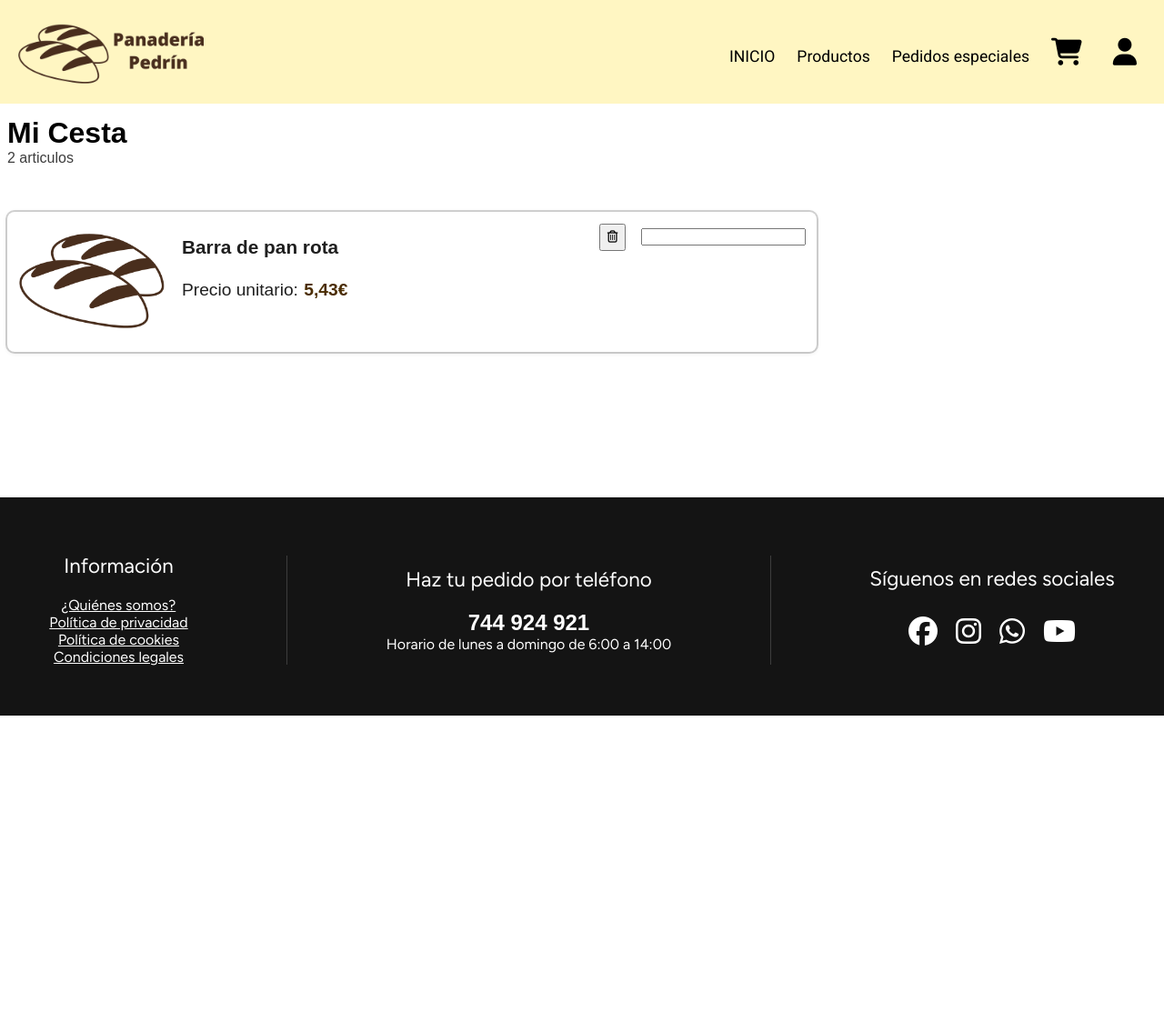
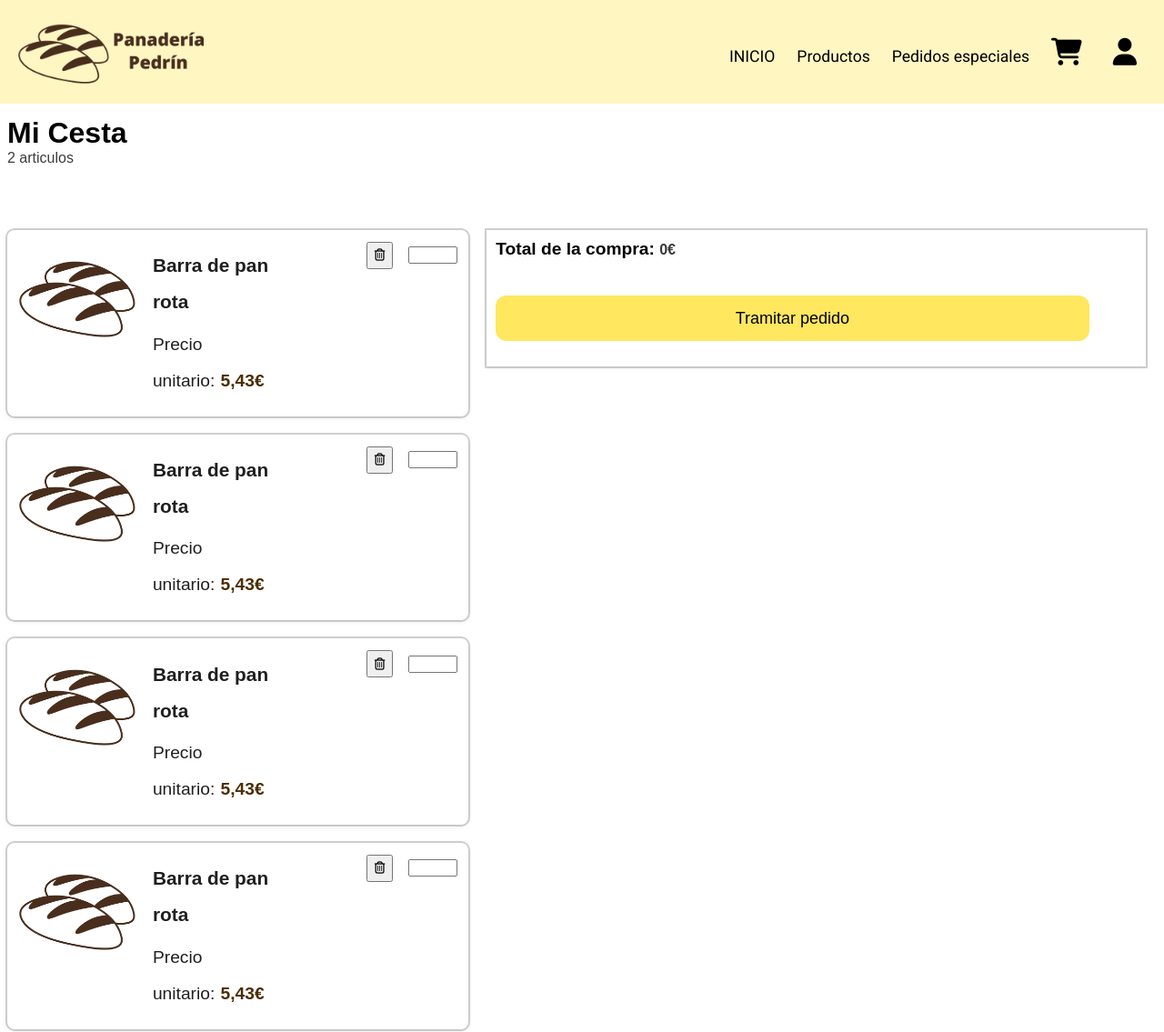
Before and after one commit to andresdrew02/PanaderiaPedrin, a plain HTML site: page sites/carrito-compra.html in a window 1280 px wide. Shown: the top 1135 px of the page at 91% size. Before the commit the page ends 800 px from the top, so only its background shows below. Drawn offline with Linux system fonts and the light colour scheme.

Commit message:
hecho el script de carrito

```diff
--- a/css/carrito.css
+++ b/css/carrito.css
@@ -17,7 +17,9 @@ header p {
 main {
     margin-top: 50px;
     margin-left: .5rem;
+    display: flex;
 }
+
 
 main .productos {
     width: 70%;
@@ -32,6 +34,7 @@ main .productos .producto {
     box-shadow: rgba(77, 77, 77, 0.16) 0px 1px 5px, rgb(212, 212, 212) 0px 0px 0px 2px;
     border-radius: .5rem;
     justify-content: space-between;
+    margin-top: 20px;
 }
 
 main .productos .producto .header-producto {
@@ -70,3 +73,40 @@ aside {
     margin-top: -.9rem;
     font-family: Arial, Helvetica, sans-serif !important;
 }
+
+#numero {
+    width: 50px;
+}
+
+.resumen {
+    box-shadow: rgba(77, 77, 77, 0.16) 0px 1px 5px, rgb(212, 212, 212) 0px 0px 0px 2px;
+    width: 100%;
+    margin: 20px;
+    height:150px;
+}
+
+.resumen h2 {
+    font-size: 1.2rem;
+    margin: 10px;
+}
+
+.resumen button {
+    cursor: pointer;
+    background-color: #ffe760;
+    border: 1px solid transparent;
+    border-radius: .75rem;
+    box-sizing: border-box;
+    font-size: 1.125rem;
+    font-weight: normal;
+    line-height: 1.5rem;
+    padding: .75rem 1.2rem;
+    text-align: center;
+    width: 90%;
+    font-family: 'Source Sans Pro', sans-serif;
+    margin:30px 10px;
+}
+
+#precio{
+    font-size:1rem;
+    color:rgb(56, 56, 56);
+}
--- a/sites/carrito-compra.html
+++ b/sites/carrito-compra.html
@@ -101,9 +101,55 @@
                 </div>
                 <div class="cuerpo-producto">
                     <button><i class="fa-regular fa-trash-can"></i></button>
-                    <input type="number">
+                    <input type="number" id="numero" class="numero" required onchange="calcularPrecio()">
                 </div>
             </div>
+
+            <div class="producto">
+                <div class="header-producto">
+                    <img src="../img/pan.png">
+                    <div class="info-producto">
+                        <h2>Barra de pan rota</h2>
+                        <h3>Precio unitario:<span>5,43€</span></h3>
+                    </div>
+                </div>
+                <div class="cuerpo-producto">
+                    <button><i class="fa-regular fa-trash-can"></i></button>
+                    <input type="number" id="numero" class="numero" required onchange="calcularPrecio()">
+                </div>
+            </div>
+
+            <div class="producto">
+                <div class="header-producto">
+                    <img src="../img/pan.png">
+                    <div class="info-producto">
+                        <h2>Barra de pan rota</h2>
+                        <h3>Precio unitario:<span>5,43€</span></h3>
+                    </div>
+                </div>
+                <div class="cuerpo-producto">
+                    <button><i class="fa-regular fa-trash-can"></i></button>
+                    <input type="number" id="numero" class="numero" required onchange="calcularPrecio()">
+                </div>
+            </div>
+
+            <div class="producto">
+                <div class="header-producto">
+                    <img src="../img/pan.png">
+                    <div class="info-producto">
+                        <h2>Barra de pan rota</h2>
+                        <h3>Precio unitario:<span>5,43€</span></h3>
+                    </div>
+                </div>
+                <div class="cuerpo-producto">
+                    <button><i class="fa-regular fa-trash-can"></i></button>
+                    <input type="number" id="numero" class="numero" required onchange="calcularPrecio()">
+                </div>
+            </div>
+        </div>
+        <div class="resumen">
+            <h2>Total de la compra: <label id="precio"></label></h2>
+            <button class="tramitar">Tramitar pedido</button>
         </div>
     </main>
 
@@ -155,4 +201,34 @@
         </div>
     </footer>
 </body>
+
+<script>
+    const precios = document.querySelectorAll(".numero")
+    const totalEl = document.getElementById("precio")
+    console.log(totalEl)
+
+    const calcularPrecio = ( ) =>{
+        let total = 0;
+        precios.forEach((e)=>{
+            let precioIndividual = getPrecio(e)
+            let cantidadIndividual = getCantidad(e)
+            total += precioIndividual*cantidadIndividual
+        })
+        totalEl.innerHTML = total + "€"
+    }
+
+    const getPrecio = (e) => {
+        let precioIndividual = e.parentNode.parentNode.children[0].children[1].children[1].textContent
+        precioIndividual = precioIndividual.replace("Precio unitario:","").replace("€","").replace(",",".")
+        return Number(precioIndividual)
+    }
+
+    const getCantidad = (e) => {
+        let cantidadIndividual = e.parentNode.parentNode.children[1].children[1].value
+        return Number(cantidadIndividual)
+    }
+
+    calcularPrecio()
+</script>
+
 </html>
--- /dev/null
+++ b/test/test.css
@@ -0,0 +1,20 @@
+*{
+    margin:0;
+    padding:0;
+    font-family:Arial, Helvetica, sans-serif;
+    white-space: normal;
+}
+
+body{
+    display:flex;
+    flex-direction:column;
+    align-items:center;
+    margin-top:20px;
+}
+
+form{
+    margin-top:50px;
+    border:1px solid black;
+    width:80%;
+    height:80vh;
+}
```
Also changed, not shown: test/form.html (added, +69 -0 lines), css/productos.css (line endings or trailing spaces).
